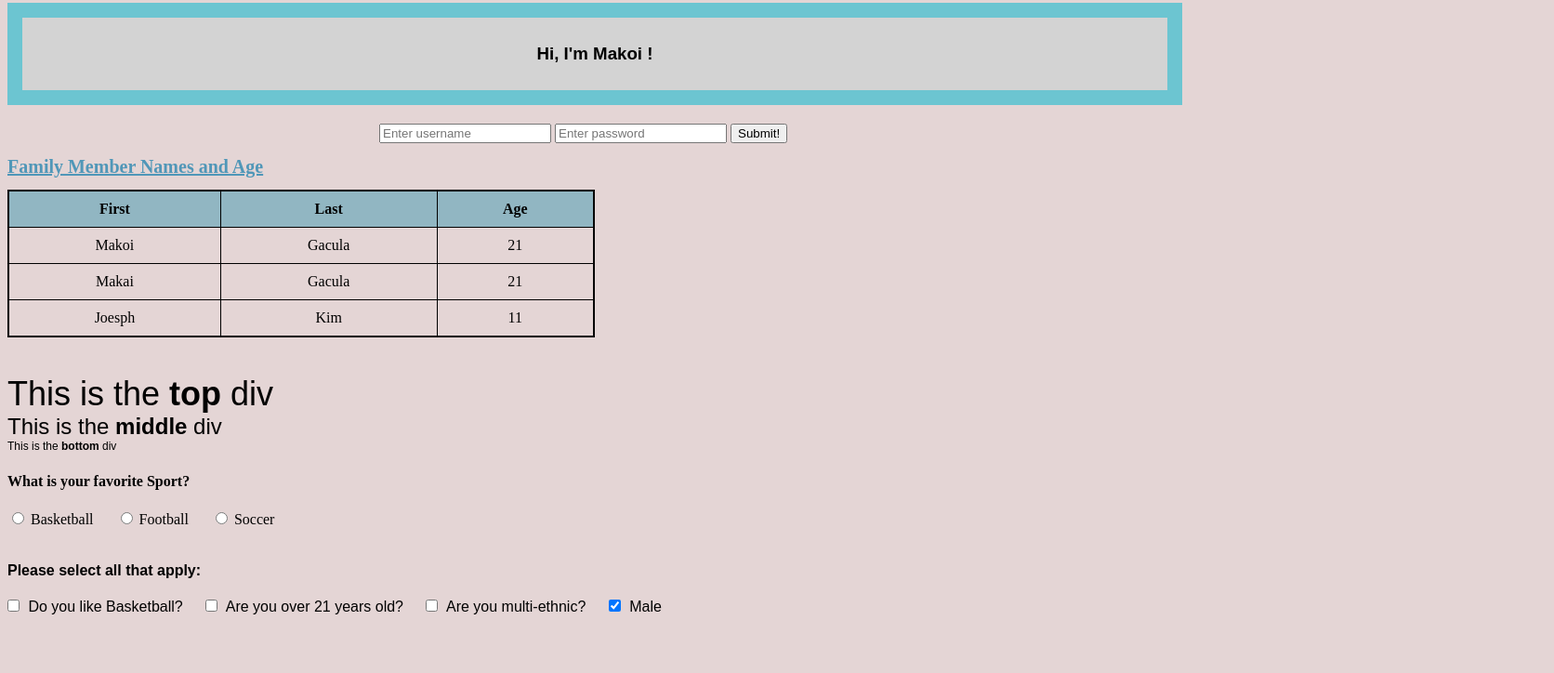
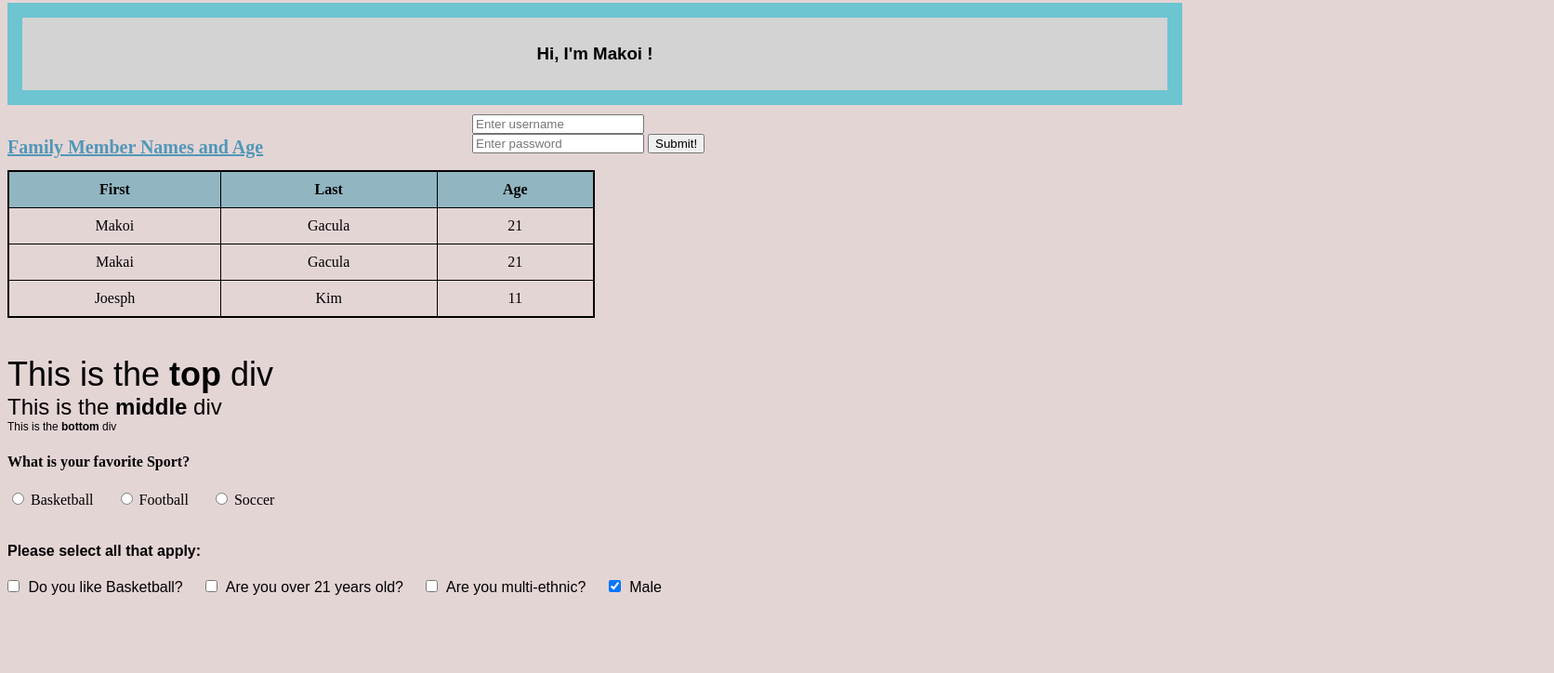
Before and after one commit to magacula/WebDevPractice-, a plain HTML site: page index.html in a window 1280 px wide. Shown: the part 1860-2584 px from the top of the page at 93% size, 1672 px wide, since content can reach past the window. Drawn offline with Linux system fonts and the light colour scheme; a web font is replaced by a local one.

Commit message:
lock an element to parent using absolute positioning

```diff
--- a/index.html
+++ b/index.html
@@ -241,6 +241,7 @@
               retrieving it from the server
         ex) <form action="/the-url-to-send-data-to"> </form>
     -->
+    <section id="form-section">
       <form action="">
         <!-- input tag allows us to get input from the user and to create a textfield -->
         <!-- using the type password type tells the browser to hide our password and not display the screen while typing -->
@@ -249,6 +250,7 @@
         <!-- button tag allows us to do something with info added in the textfield -->
         <button type="submit">Submit!</button>
       </form>
+    </section>
 
     <!-- table tag
           tr: represents a row
--- a/styles.css
+++ b/styles.css
@@ -181,16 +181,23 @@ footer {
   text-align: center;
 }
 
+/* we can use absolute positions to "lock" an element within its parent
+  (Here, we lock the position of a form inside the section parent element (id=form-section)
+*/
+form {
+  position: absolute;
+  top: 10px;
+  left: 500px;
+  right: 500px;
+}
+
 /* relative positioning allows us to move elements within the "normal flow"
   of the page relative to its current position.
   - we can specify how far we want an element moved away from other elements
     by using (left, right, top, bottom) with px, em, rem
 */
-form {
+#form-section {
   position: relative;
-  top: 20px;
-  bottom: 20px;
-  left: 50vh;
 }
 
 /** Example of a ID Selector the id attribute will always override elements that are associated to a class */
```
Lines whose indentation alone changed are shown as unchanged.
